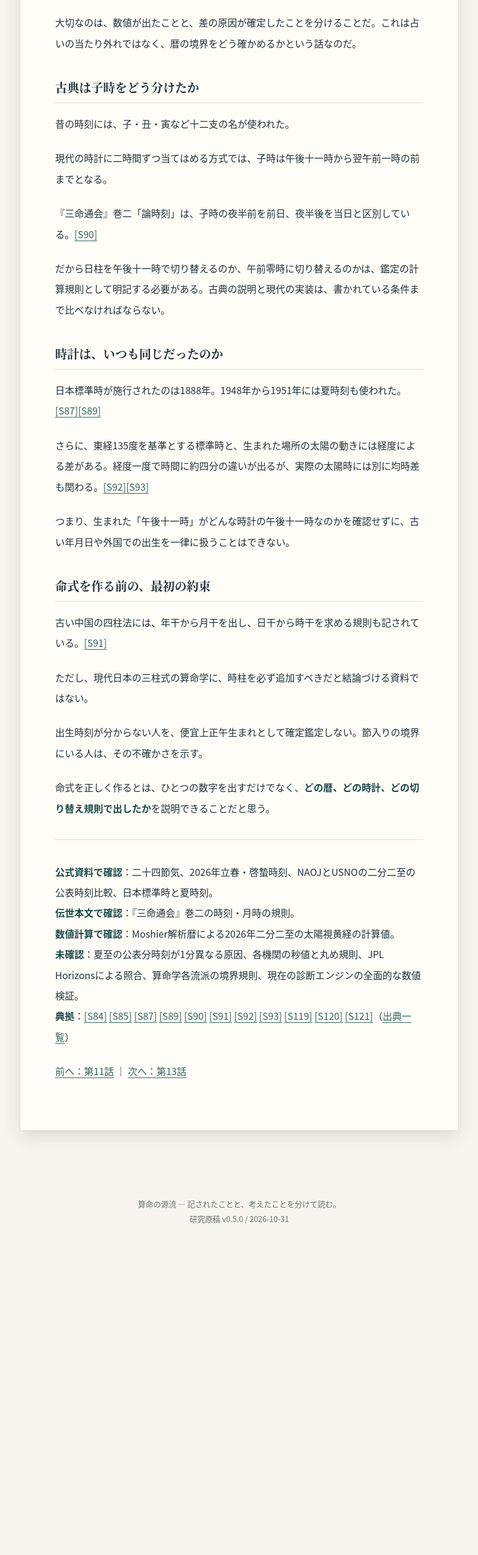
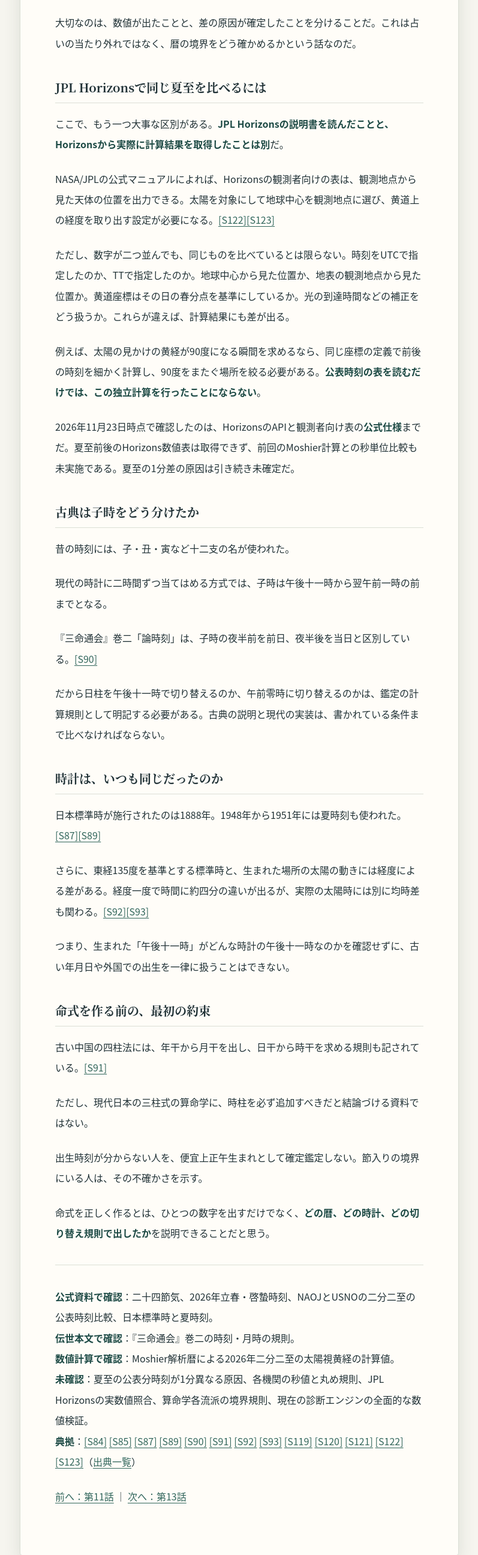
Before and after one commit to mochitadi2026-eng/sanmei-no-genryu, a plain HTML site: page docs/articles/12-calendar-and-birth-time.html in a window 1280 px wide. Shown: the part 2903-5495 px from the top of the page at 60% size, without its empty margins (241-1038 px from the left). Before the commit the page ends 4988 px from the top, so only its background shows below. Drawn offline with Linux system fonts and the light colour scheme.

Commit message:
research: document Horizons comparison prerequisites in chapter 12
Verify NASA/JPL API and observer-table specifications, distinguish documentation from numerical execution, record unresolved June solstice 1-minute difference; update article, source register, claims, research log and generated HTML. CI consistency passed.

```diff
--- a/docs/articles/12-calendar-and-birth-time.html
+++ b/docs/articles/12-calendar-and-birth-time.html
@@ -91,6 +91,12 @@
 <p>つまり、表示方法の違いで1分の差が生じることは、今回の数値から説明できる。ただし、<strong>二つの天文台が実際にその丸め規則を採用していると確認できたわけではない</strong>。USNOのUTC表示でも夏至は08:24で、時差換算の間違いではないことは確かめた。<a class="source-link" href="../sources.html#S120">[S120]</a></p>
 <p>秒まで計算できたからといって、秒まで正しいと保証されたわけでもない。採用する暦表や時刻尺度をさらに照合する必要がある。</p>
 <p>大切なのは、数値が出たことと、差の原因が確定したことを分けることだ。これは占いの当たり外れではなく、暦の境界をどう確かめるかという話なのだ。</p>
+<h2>JPL Horizonsで同じ夏至を比べるには</h2>
+<p>ここで、もう一つ大事な区別がある。<strong>JPL Horizonsの説明書を読んだことと、Horizonsから実際に計算結果を取得したことは別</strong>だ。</p>
+<p>NASA/JPLの公式マニュアルによれば、Horizonsの観測者向けの表は、観測地点から見た天体の位置を出力できる。太陽を対象にして地球中心を観測地点に選び、黄道上の経度を取り出す設定が必要になる。<a class="source-link" href="../sources.html#S122">[S122]</a><a class="source-link" href="../sources.html#S123">[S123]</a></p>
+<p>ただし、数字が二つ並んでも、同じものを比べているとは限らない。時刻をUTCで指定したのか、TTで指定したのか。地球中心から見た位置か、地表の観測地点から見た位置か。黄道座標はその日の春分点を基準にしているか。光の到達時間などの補正をどう扱うか。これらが違えば、計算結果にも差が出る。</p>
+<p>例えば、太陽の見かけの黄経が90度になる瞬間を求めるなら、同じ座標の定義で前後の時刻を細かく計算し、90度をまたぐ場所を絞る必要がある。<strong>公表時刻の表を読むだけでは、この独立計算を行ったことにならない</strong>。</p>
+<p>2026年11月23日時点で確認したのは、HorizonsのAPIと観測者向け表の<strong>公式仕様</strong>までだ。夏至前後のHorizons数値表は取得できず、前回のMoshier計算との秒単位比較も未実施である。夏至の1分差の原因は引き続き未確定だ。</p>
 <h2>古典は子時をどう分けたか</h2>
 <p>昔の時刻には、子・丑・寅など十二支の名が使われた。</p>
 <p>現代の時計に二時間ずつ当てはめる方式では、子時は午後十一時から翌午前一時の前までとなる。</p>
@@ -109,7 +115,7 @@
 <p><strong>公式資料で確認</strong>：二十四節気、2026年立春・啓蟄時刻、NAOJとUSNOの二分二至の公表時刻比較、日本標準時と夏時刻。<br />
 <strong>伝世本文で確認</strong>：『三命通会』巻二の時刻・月時の規則。<br />
 <strong>数値計算で確認</strong>：Moshier解析暦による2026年二分二至の太陽視黄経の計算値。<br />
-<strong>未確認</strong>：夏至の公表分時刻が1分異なる原因、各機関の秒値と丸め規則、JPL Horizonsによる照合、算命学各流派の境界規則、現在の診断エンジンの全面的な数値検証。<br />
-<strong>典拠</strong>：<a class="source-link" href="../sources.html#S84">[S84]</a> <a class="source-link" href="../sources.html#S85">[S85]</a> <a class="source-link" href="../sources.html#S87">[S87]</a> <a class="source-link" href="../sources.html#S89">[S89]</a> <a class="source-link" href="../sources.html#S90">[S90]</a> <a class="source-link" href="../sources.html#S91">[S91]</a> <a class="source-link" href="../sources.html#S92">[S92]</a> <a class="source-link" href="../sources.html#S93">[S93]</a> <a class="source-link" href="../sources.html#S119">[S119]</a> <a class="source-link" href="../sources.html#S120">[S120]</a> <a class="source-link" href="../sources.html#S121">[S121]</a>（<a href="../sources.html">出典一覧</a>）</p>
+<strong>未確認</strong>：夏至の公表分時刻が1分異なる原因、各機関の秒値と丸め規則、JPL Horizonsの実数値照合、算命学各流派の境界規則、現在の診断エンジンの全面的な数値検証。<br />
+<strong>典拠</strong>：<a class="source-link" href="../sources.html#S84">[S84]</a> <a class="source-link" href="../sources.html#S85">[S85]</a> <a class="source-link" href="../sources.html#S87">[S87]</a> <a class="source-link" href="../sources.html#S89">[S89]</a> <a class="source-link" href="../sources.html#S90">[S90]</a> <a class="source-link" href="../sources.html#S91">[S91]</a> <a class="source-link" href="../sources.html#S92">[S92]</a> <a class="source-link" href="../sources.html#S93">[S93]</a> <a class="source-link" href="../sources.html#S119">[S119]</a> <a class="source-link" href="../sources.html#S120">[S120]</a> <a class="source-link" href="../sources.html#S121">[S121]</a> <a class="source-link" href="../sources.html#S122">[S122]</a> <a class="source-link" href="../sources.html#S123">[S123]</a>（<a href="../sources.html">出典一覧</a>）</p>
 <p><a href="11-trigrams-and-najia.html">前へ：第11話</a> ｜ <a href="13-eastern-and-western-skies.html">次へ：第13話</a></p>
 </article></main><footer class="foot">算命の源流 — 記されたことと、考えたことを分けて読む。<br>研究原稿 v0.5.0 / 2026-10-31</footer></body></html>
```
Also changed, not shown: docs/sources.html (+16 -0 lines), 6 other files.
